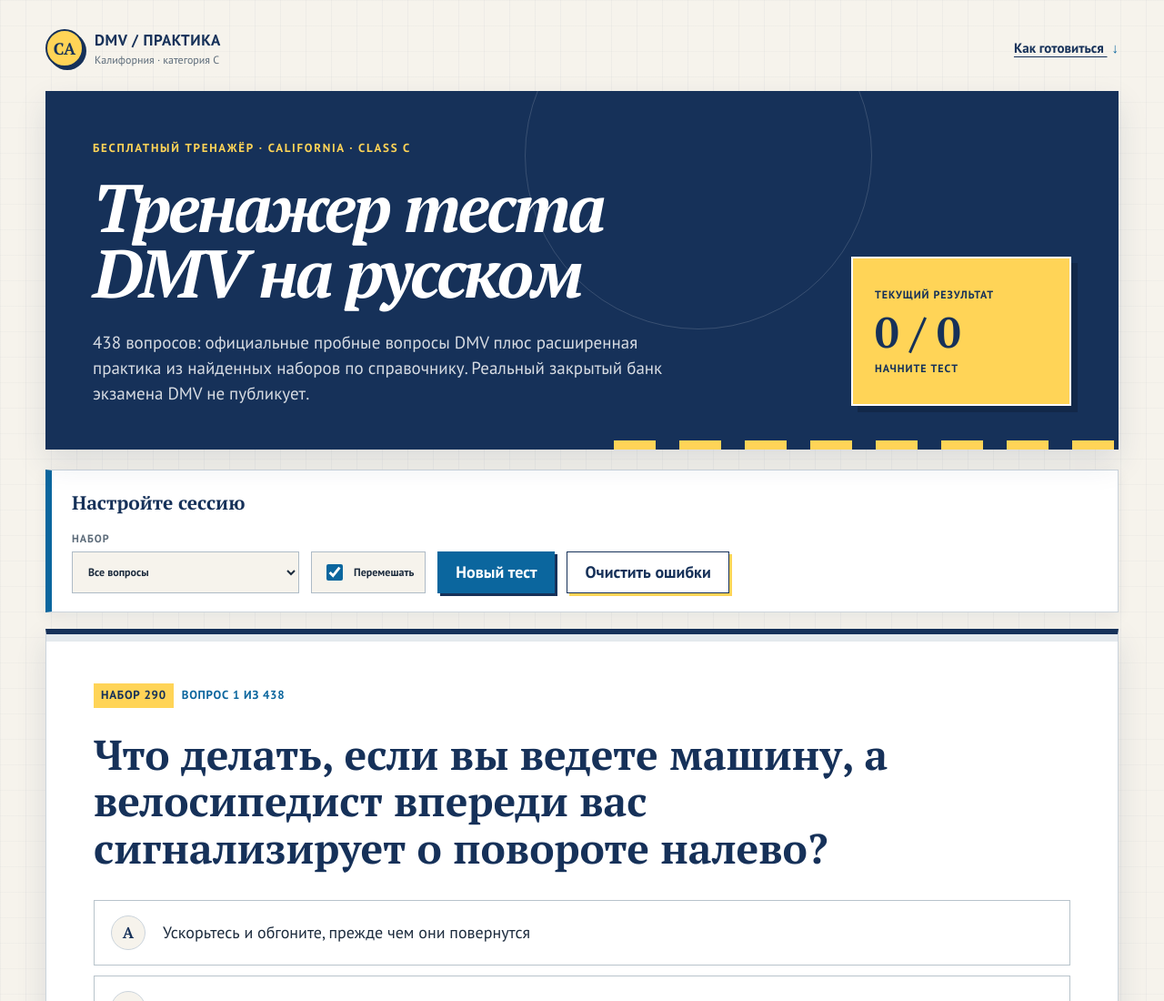
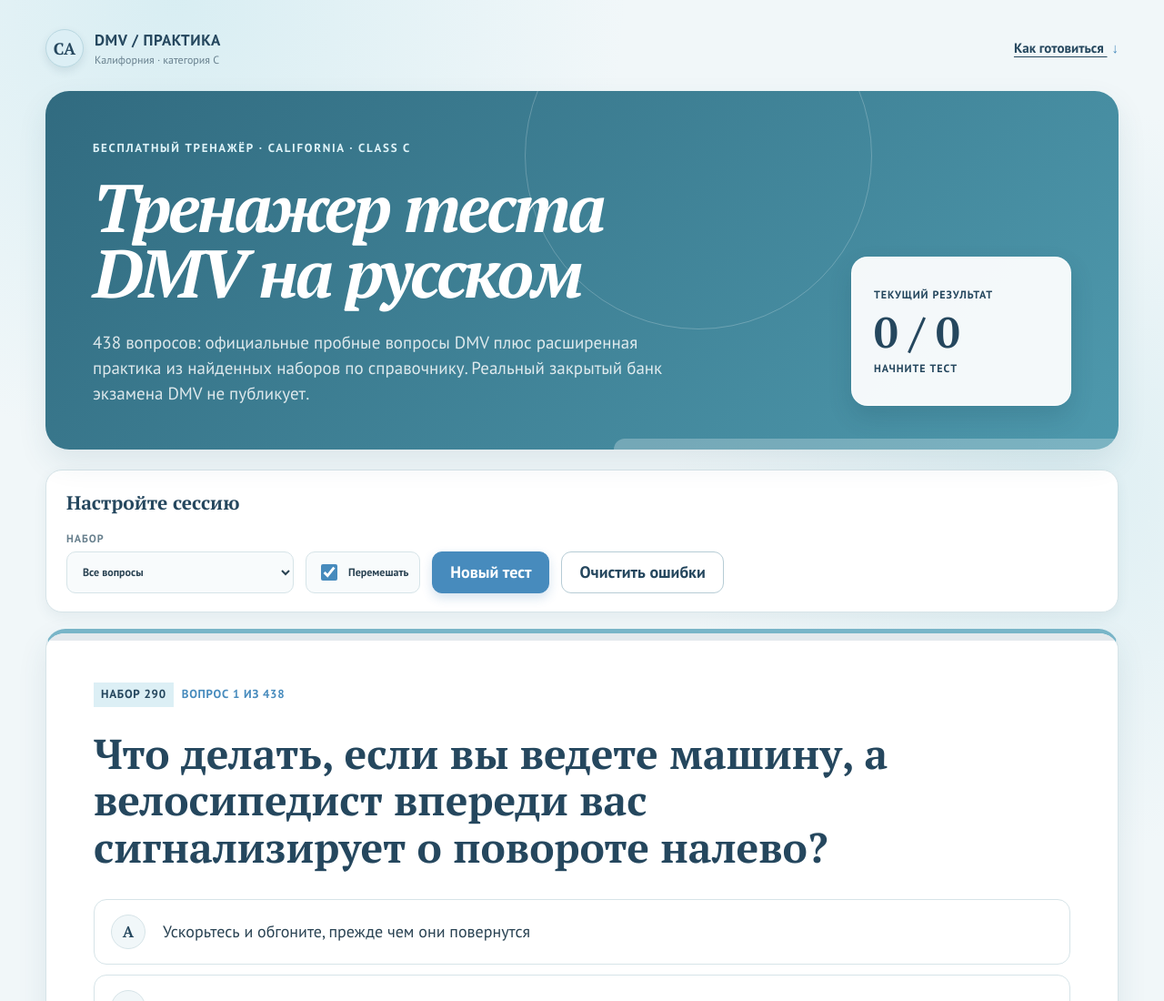
Before and after one commit to lysov-ilya/dmv-practice-ru, a plain HTML site: page index.html in a window 1280 px wide. Shown: the top 1100 px of the page at 91% size. Drawn offline with Linux system fonts and the light colour scheme.

Commit message:
Soften visual design system

```diff
--- a/styles.css
+++ b/styles.css
@@ -1,20 +1,20 @@
 :root {
-  --navy: #163159;
-  --navy-deep: #0d223f;
-  --blue: #0b669e;
-  --blue-bright: #0077c8;
-  --ink: #1c2b3d;
-  --muted: #5d6c7a;
-  --paper: #f6f3ec;
-  --paper-deep: #ece6d9;
+  --navy: #25475e;
+  --navy-deep: #193647;
+  --blue: #478bbd;
+  --blue-bright: #2f75ad;
+  --ink: #294252;
+  --muted: #68808e;
+  --paper: #f1f7f9;
+  --paper-deep: #e0edf1;
   --white: #ffffff;
-  --line: #cbd4dc;
-  --yellow: #ffd457;
-  --green: #00866a;
-  --green-soft: #d9f0e9;
-  --red: #b91818;
-  --red-soft: #f8e4e1;
-  --shadow: 0 14px 32px rgba(22, 49, 89, 0.12);
+  --line: #d6e4e8;
+  --yellow: #dceff5;
+  --green: #4a9b83;
+  --green-soft: #e1f3ed;
+  --red: #c96c69;
+  --red-soft: #fae9e7;
+  --shadow: 0 14px 32px rgba(43, 84, 104, 0.1);
 }
 
 * { box-sizing: border-box; }
@@ -28,11 +28,10 @@
   font-family: "PT Sans", sans-serif;
   font-size: 18px;
   line-height: 1.45;
-  background-color: var(--paper);
-  background-image:
-    linear-gradient(90deg, rgba(22, 49, 89, 0.035) 1px, transparent 1px),
-    linear-gradient(rgba(22, 49, 89, 0.025) 1px, transparent 1px);
-  background-size: 28px 28px;
+  background:
+    radial-gradient(circle at 15% 0%, rgba(170, 220, 231, 0.35), transparent 31rem),
+    radial-gradient(circle at 90% 18%, rgba(213, 235, 240, 0.7), transparent 26rem),
+    var(--paper);
 }
 
 button, select, input { font: inherit; }
@@ -70,9 +69,9 @@
   place-items: center;
   color: var(--navy);
   background: var(--yellow);
-  border: 2px solid var(--navy);
+  border: 1px solid #b9d8e1;
   border-radius: 50%;
-  box-shadow: 3px 3px 0 var(--navy);
+  box-shadow: 0 4px 10px rgba(43, 84, 104, 0.12);
   font-family: "PT Serif", serif;
   font-weight: 700;
 }
@@ -106,7 +105,8 @@
   overflow: hidden;
   padding: 54px 52px 48px;
   color: var(--white);
-  background: var(--navy);
+  background: linear-gradient(135deg, #316b80, #4e99ad);
+  border-radius: 26px;
   box-shadow: var(--shadow);
 }
 
@@ -116,7 +116,7 @@
   right: 23%;
   width: 380px;
   height: 380px;
-  border: 1px solid rgba(255, 255, 255, 0.15);
+  border: 1px solid rgba(255, 255, 255, 0.22);
   border-radius: 50%;
   content: "";
 }
@@ -126,8 +126,9 @@
   right: 0;
   bottom: 0;
   width: 47%;
-  height: 10px;
-  background: repeating-linear-gradient(90deg, var(--yellow) 0 46px, transparent 46px 72px);
+  height: 12px;
+  background: rgba(255, 255, 255, 0.26);
+  border-radius: 12px 0 0;
   content: "";
 }
 
@@ -135,7 +136,7 @@
 
 .eyebrow {
   margin: 0 0 18px;
-  color: var(--yellow);
+  color: #dff3f8;
   font-size: 13px;
   font-weight: 700;
   letter-spacing: 0.13em;
@@ -172,9 +173,10 @@
   min-height: 164px;
   padding: 24px;
   color: var(--navy);
-  background: var(--yellow);
-  border: 2px solid var(--white);
-  box-shadow: 7px 7px 0 rgba(0, 0, 0, 0.18);
+  background: rgba(255, 255, 255, 0.94);
+  border: 1px solid rgba(255, 255, 255, 0.78);
+  border-radius: 18px;
+  box-shadow: 0 12px 26px rgba(20, 58, 73, 0.16);
 }
 
 .score-card strong { font-family: "PT Serif", serif; font-size: 47px; line-height: 0.9; }
@@ -195,8 +197,8 @@
   padding: 20px 22px;
   background: var(--white);
   border: 1px solid var(--line);
-  border-left: 7px solid var(--blue);
-  box-shadow: 0 5px 14px rgba(22, 49, 89, 0.07);
+  border-radius: 18px;
+  box-shadow: 0 5px 14px rgba(43, 84, 104, 0.07);
 }
 
 .toolbar__title {
@@ -223,9 +225,9 @@
   height: 46px;
   padding: 0 38px 0 13px;
   color: var(--ink);
-  background: var(--paper);
-  border: 1px solid #aebbc6;
-  border-radius: 0;
+  background: #f8fbfc;
+  border: 1px solid var(--line);
+  border-radius: 10px;
 }
 
 .check {
@@ -235,8 +237,9 @@
   gap: 9px;
   padding: 0 12px;
   color: var(--ink);
-  background: var(--paper);
-  border: 1px solid #aebbc6;
+  background: #f8fbfc;
+  border: 1px solid var(--line);
+  border-radius: 10px;
   text-transform: none;
   letter-spacing: 0;
 }
@@ -250,24 +253,25 @@
   color: var(--white);
   background: var(--blue);
   border: 1px solid var(--blue);
-  border-radius: 0;
-  box-shadow: 3px 3px 0 var(--navy);
+  border-radius: 11px;
+  box-shadow: 0 5px 12px rgba(47, 117, 173, 0.2);
   font-weight: 700;
   transition: background-color 150ms ease, box-shadow 150ms ease, transform 150ms ease;
 }
 
-button:hover:not(:disabled) { background: var(--blue-bright); box-shadow: 5px 5px 0 var(--navy); transform: translate(-2px, -2px); }
+button:hover:not(:disabled) { background: var(--blue-bright); box-shadow: 0 8px 18px rgba(47, 117, 173, 0.26); transform: translateY(-1px); }
 button:disabled { cursor: not-allowed; opacity: 0.55; box-shadow: none; }
 button:focus-visible, select:focus-visible, a:focus-visible, input:focus-visible { outline: 3px solid var(--yellow); outline-offset: 3px; }
 
-button.ghost { color: var(--navy); background: var(--white); border-color: var(--navy); box-shadow: 3px 3px 0 var(--yellow); }
+button.ghost { color: var(--navy); background: var(--white); border-color: #b6ccd5; box-shadow: none; }
 button.ghost:hover:not(:disabled) { color: var(--white); background: var(--navy); }
 
 .quiz {
   overflow: hidden;
   background: var(--white);
   border: 1px solid var(--line);
-  border-top: 6px solid var(--navy);
+  border-top: 5px solid #79b5c8;
+  border-radius: 22px;
   box-shadow: var(--shadow);
 }
 
@@ -305,7 +309,8 @@
   padding: 14px 18px;
   color: var(--ink);
   background: var(--white);
-  border: 1px solid #b8c3cb;
+  border: 1px solid var(--line);
+  border-radius: 14px;
   box-shadow: none;
   font-size: 18px;
   font-weight: 400;
@@ -313,7 +318,7 @@
   text-align: left;
 }
 
-.option:hover:not(:disabled) { color: var(--navy); background: #f1f7fa; border-color: var(--blue); box-shadow: inset 5px 0 0 var(--blue); transform: none; }
+.option:hover:not(:disabled) { color: var(--navy); background: #f2f8fb; border-color: #8bbbd0; box-shadow: 0 5px 14px rgba(43, 84, 104, 0.08); transform: translateY(-1px); }
 
 .letter {
   display: grid;
@@ -321,7 +326,7 @@
   height: 38px;
   place-items: center;
   color: var(--navy);
-  background: var(--paper);
+  background: #f1f7f9;
   border: 1px solid var(--line);
   border-radius: 50%;
   font-family: "PT Serif", serif;
@@ -339,7 +344,9 @@
   padding: 16px 18px;
   color: var(--navy);
   background: #fff6dd;
-  border-left: 5px solid var(--yellow);
+  border: 1px solid #f1dca7;
+  border-left: 5px solid #e5bd68;
+  border-radius: 12px;
   line-height: 1.48;
 }
 
@@ -351,23 +358,25 @@
   padding: 34px 42px;
   overflow: hidden;
   color: var(--white);
-  background: var(--navy);
+  background: linear-gradient(135deg, #3a7589, #4d95a8);
+  border-radius: 22px;
   box-shadow: var(--shadow);
 }
 
-.results::after { position: absolute; top: -38px; right: -15px; width: 148px; height: 148px; border: 18px solid var(--yellow); border-radius: 50%; content: ""; opacity: 0.9; }
+.results::after { position: absolute; top: -38px; right: -15px; width: 148px; height: 148px; border: 18px solid rgba(220, 239, 245, 0.75); border-radius: 50%; content: ""; opacity: 0.9; }
 .results > * { position: relative; z-index: 1; }
 .results h2 { margin: 0 0 8px; color: var(--white); font-size: 37px; }
 .results p { max-width: 680px; margin: 0 0 20px; color: rgba(255, 255, 255, 0.82); font-size: 19px; }
-.results button { color: var(--navy); background: var(--yellow); border-color: var(--yellow); box-shadow: 3px 3px 0 var(--white); }
+.results button { color: var(--navy); background: #dceff5; border-color: #dceff5; box-shadow: none; }
 
 .guide {
   margin-top: 22px;
   padding: 46px 52px;
   background: var(--white);
   border: 1px solid var(--line);
-  border-top: 4px solid var(--yellow);
-  box-shadow: 0 8px 24px rgba(22, 49, 89, 0.07);
+  border-top: 4px solid #b8dbe5;
+  border-radius: 22px;
+  box-shadow: 0 8px 24px rgba(43, 84, 104, 0.07);
 }
 
 .guide h2 { max-width: 800px; margin: 0; font-size: clamp(29px, 3.6vw, 43px); line-height: 1.12; }
@@ -382,17 +391,17 @@
   margin: 28px auto 0;
   padding-top: 19px;
   color: var(--muted);
-  border-top: 1px solid #b6c1c9;
+  border-top: 1px solid #c5d9df;
   font-size: 14px;
   line-height: 1.5;
 }
 
 body.is-started .shell { padding-top: 10px; }
 body.is-started .site-header { order: 0; min-height: 48px; margin-bottom: 9px; }
-body.is-started .wordmark__badge { width: 34px; height: 34px; font-size: 13px; box-shadow: 2px 2px 0 var(--navy); }
+body.is-started .wordmark__badge { width: 34px; height: 34px; font-size: 13px; box-shadow: none; }
 body.is-started .wordmark strong { font-size: 14px; }
 body.is-started .wordmark small, body.is-started .site-header__link { display: none; }
-body.is-started .hero { order: 1; grid-template-columns: minmax(0, 1fr) auto; gap: 16px; min-height: 0; padding: 16px 19px; box-shadow: none; }
+body.is-started .hero { order: 1; grid-template-columns: minmax(0, 1fr) auto; gap: 16px; min-height: 0; padding: 16px 19px; border-radius: 16px; box-shadow: none; }
 body.is-started .hero::before, body.is-started .hero::after, body.is-started .eyebrow { display: none; }
 body.is-started h1 { font-size: 23px; line-height: 1.02; }
 body.is-started .lead { display: -webkit-box; margin-top: 4px; overflow: hidden; font-size: 13px; line-height: 1.3; -webkit-box-orient: vertical; -webkit-line-clamp: 1; }
@@ -400,7 +409,7 @@
 body.is-started .score-card strong { font-size: 23px; }
 body.is-started .score-card__label { display: none; }
 body.is-started .score-card span:last-child { font-size: 10px; letter-spacing: 0.03em; }
-body.is-started .toolbar { order: 2; gap: 8px; margin: 10px 0 14px; padding: 10px; border-left-width: 4px; box-shadow: none; }
+body.is-started .toolbar { order: 2; gap: 8px; margin: 10px 0 14px; padding: 10px; box-shadow: none; }
 body.is-started .toolbar__title { display: none; }
 body.is-started label { gap: 3px; }
 body.is-started select, body.is-started button, body.is-started .check { min-height: 38px; }
```
